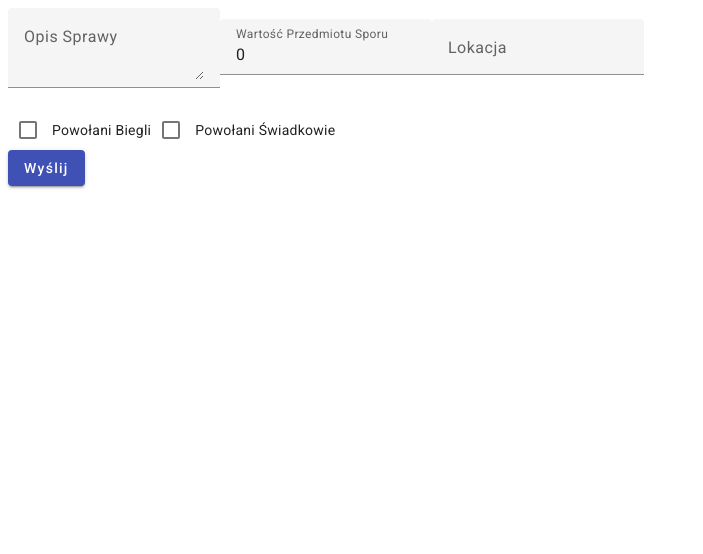
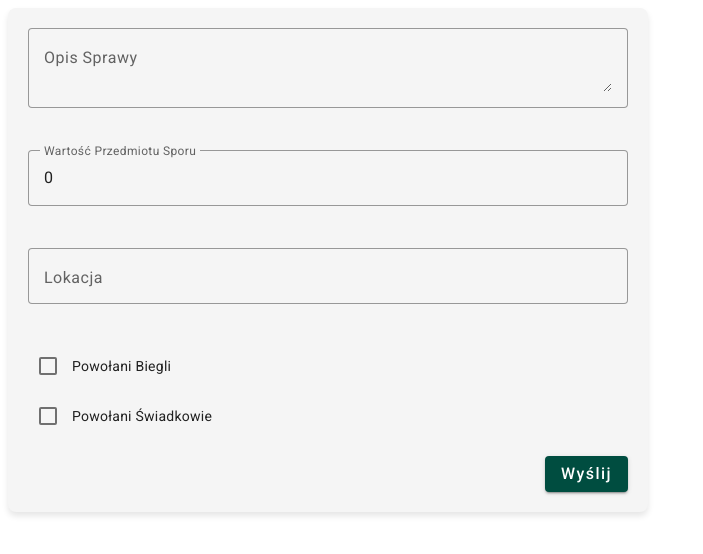
Before and after one commit to kuhyx/ARAI, an Angular app in the folder arai-frontend/: page /input in a window 1280 px wide. Shown: the top 554 px of the page, without its empty margins (0-703 px from the left). Built offline with nearby package versions, Linux system fonts and the light colour scheme.

Commit message:
feat: beautify case input

```diff
--- a/arai-frontend/src/app/case-input/case-input.component.html
+++ b/arai-frontend/src/app/case-input/case-input.component.html
@@ -1,23 +1,25 @@
-<form [formGroup]="userInputForm" (ngSubmit)="onSubmit()" fxLayout="column" fxLayoutGap="20px" fxLayoutAlign="start">
-    <mat-form-field appearance="fill" fxFlex>
+<div class="page-container">
+<form [formGroup]="userInputForm" (ngSubmit)="onSubmit()" class="lawyering-form">
+  <mat-form-field appearance="outline" class="custom-form-field">
     <mat-label>Opis Sprawy</mat-label>
-      <textarea matInput formControlName="generic_input"> </textarea>
+    <textarea matInput formControlName="generic_input" class="text-area-input"></textarea>
   </mat-form-field>
 
-    <mat-form-field appearance="fill" fxFlex>
+  <mat-form-field appearance="outline" class="custom-form-field">
     <mat-label>Wartość Przedmiotu Sporu</mat-label>
-      <input matInput type="number" formControlName="trial_value">
+    <input matInput type="number" formControlName="trial_value" class="numeric-input">
   </mat-form-field>
 
-    <mat-form-field appearance="fill" fxFlex>
+  <mat-form-field appearance="outline" class="custom-form-field">
     <mat-label>Lokacja</mat-label>
-      <input matInput formControlName="location">
+    <input matInput formControlName="location" class="text-input">
   </mat-form-field>
 
-    <div fxFlex fxLayout="column" fxLayoutGap="10px">
-      <mat-checkbox formControlName="experts_called">Powołani Biegli</mat-checkbox>
-      <mat-checkbox formControlName="witnesses_called">Powołani Świadkowie</mat-checkbox>
+  <div class="checkbox-group">
+    <mat-checkbox formControlName="experts_called" class="custom-checkbox">Powołani Biegli</mat-checkbox>
+    <mat-checkbox formControlName="witnesses_called" class="custom-checkbox">Powołani Świadkowie</mat-checkbox>
   </div>
 
-    <button mat-raised-button color="primary" type="submit" (click)="onSubmit()" fxFlexAlign="end">Wyślij</button>
+  <button mat-raised-button color="primary" type="submit" (click)="onSubmit()" class="submit-button">Wyślij</button>
 </form>
+</div>
--- a/arai-frontend/src/app/case-input/case-input.component.scss
+++ b/arai-frontend/src/app/case-input/case-input.component.scss
@@ -0,0 +1,42 @@
+body, html {
+    height: 100%;
+    display: flex;
+    justify-content: center;
+    align-items: center;
+    margin: 0;
+  }
+
+  .lawyering-form {
+    display: flex;
+    flex-direction: column;
+    gap: 20px; // Same as fxLayoutGap
+    width: 100%;
+    max-width: 600px; // Adjust based on your design preferences
+    padding: 20px;
+    box-shadow: 0 4px 6px rgba(0, 0, 0, 0.1);
+    border-radius: 8px;
+    background-color: #f5f5f5;
+
+    .custom-form-field {
+      width: 100%; // Ensures form fields take up full width of the form
+      appearance: outline;
+
+      .text-area-input, .numeric-input, .text-input {
+        width: 100%; // Ensures inputs take up full width of their form field
+      }
+    }
+
+    .checkbox-group {
+      display: flex;
+      flex-direction: column;
+      gap: 10px; // For spacing between checkboxes
+    }
+
+    .submit-button {
+      align-self: flex-end; // Aligns the submit button to the end of the form
+      background-color: #004d40;
+      color: #ffffff;
+      font-size: 16px;
+      font-weight: 500;
+    }
+  }
--- a/arai-frontend/src/app/mediators-list/mediators-list.component.ts
+++ b/arai-frontend/src/app/mediators-list/mediators-list.component.ts
@@ -1,12 +1,34 @@
 import { Component } from '@angular/core';
+import { MatTableModule } from '@angular/material/table'
+
+export interface PeriodicElement {
+  name: string;
+  position: number;
+  weight: number;
+  symbol: string;
+}
+
+const ELEMENT_DATA: PeriodicElement[] = [
+  {position: 1, name: 'Hydrogen', weight: 1.0079, symbol: 'H'},
+  {position: 2, name: 'Helium', weight: 4.0026, symbol: 'He'},
+  {position: 3, name: 'Lithium', weight: 6.941, symbol: 'Li'},
+  {position: 4, name: 'Beryllium', weight: 9.0122, symbol: 'Be'},
+  {position: 5, name: 'Boron', weight: 10.811, symbol: 'B'},
+  {position: 6, name: 'Carbon', weight: 12.0107, symbol: 'C'},
+  {position: 7, name: 'Nitrogen', weight: 14.0067, symbol: 'N'},
+  {position: 8, name: 'Oxygen', weight: 15.9994, symbol: 'O'},
+  {position: 9, name: 'Fluorine', weight: 18.9984, symbol: 'F'},
+  {position: 10, name: 'Neon', weight: 20.1797, symbol: 'Ne'},
+];
 
 @Component({
   selector: 'app-mediators-list',
   standalone: true,
-  imports: [],
+  imports: [MatTableModule],
   templateUrl: './mediators-list.component.html',
   styleUrl: './mediators-list.component.scss'
 })
 export class MediatorsListComponent {
-
+  displayedColumns: string[] = ['position', 'name', 'weight', 'symbol'];
+  dataSource = ELEMENT_DATA;
 }
```
Lines whose indentation alone changed are shown as unchanged.
